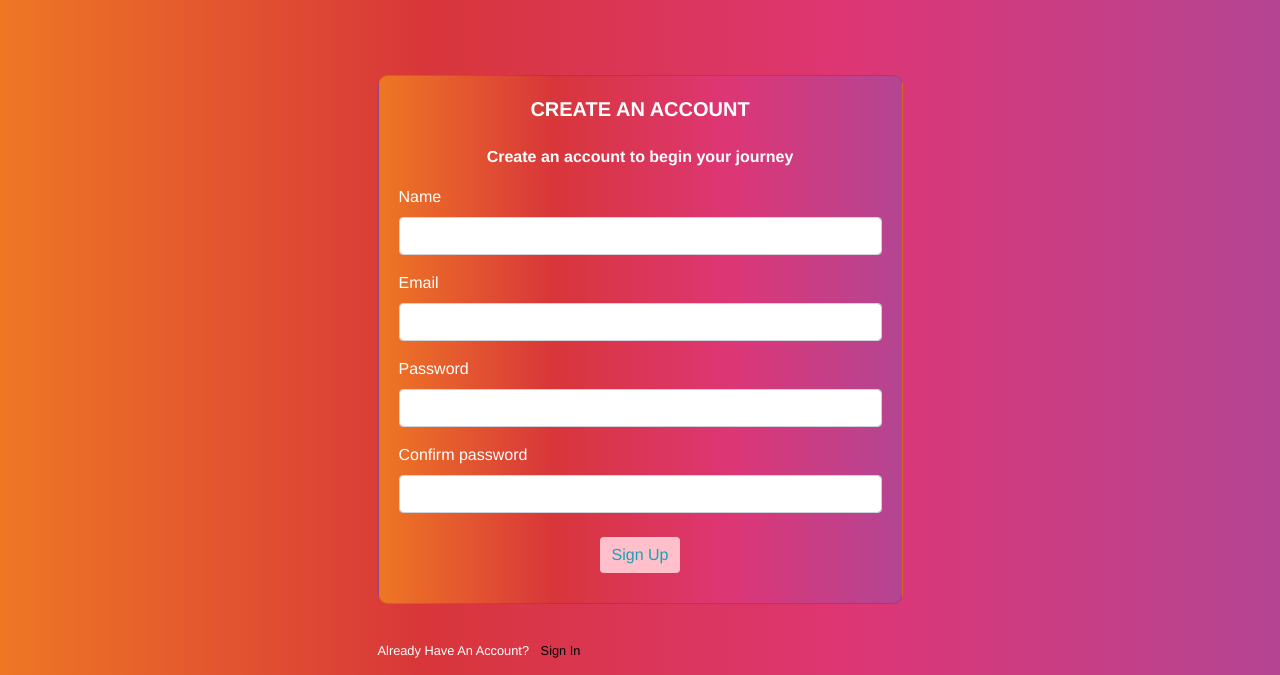
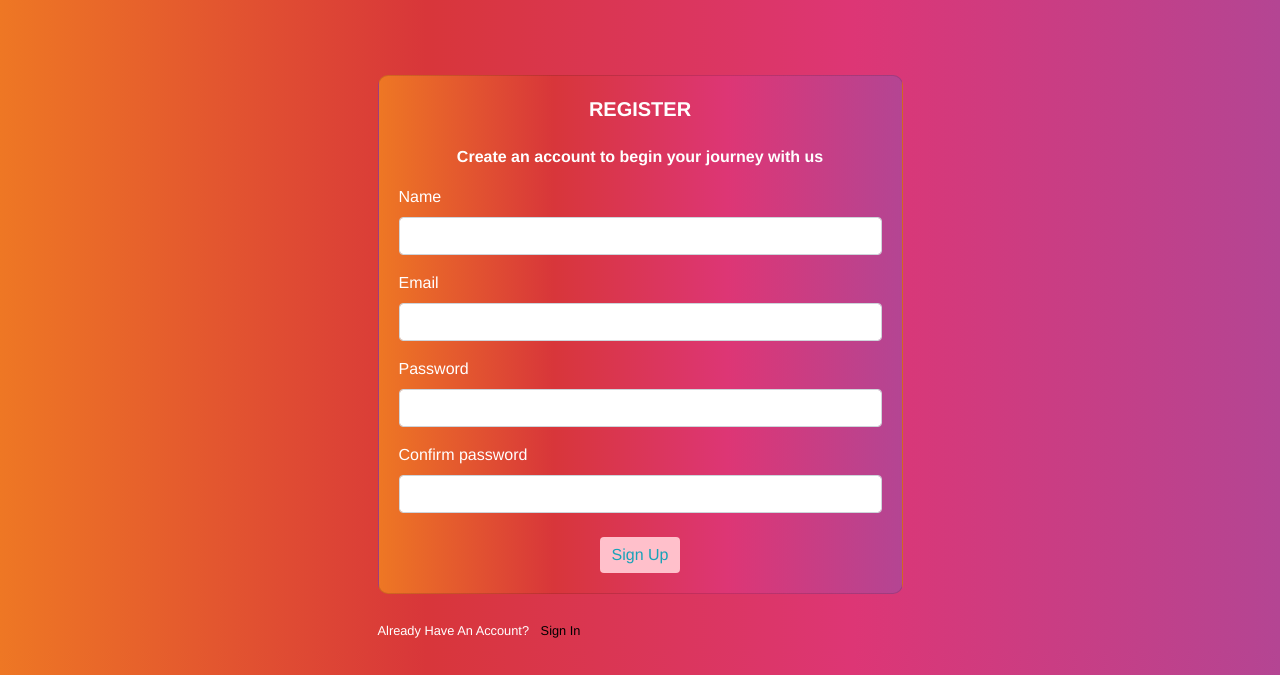
Before and after one commit to bennet489/RecipeHub, a Flask app: page /register in a window 1280 px wide. Shown: the part 125-800 px from the top of the page. Run offline with Flask 3, Linux system fonts and the light colour scheme; some libraries are stand-ins or nearby versions.

Commit message:
Update register.html

```diff
--- a/app/static/style.css
+++ b/app/static/style.css
@@ -8,7 +8,6 @@ body {
 .container-custom {
     max-width: 200px;
     margin-top: 20px;
-    margin-bottom: auto;
     padding-top: 100px;
 }
 
@@ -28,16 +27,17 @@ body {
 .card-body-custom {
     padding: 28px;
     text-align: center;
+    margin-bottom: 0%;
 }
 .card{
     text-align: left;
     max-width: auto;
     margin-top: 70px;
-    margin-bottom: 10px;
+    margin-bottom: 0px;
     display: flex;
     border-radius: 10px;
     padding-top: 1px;
-    padding-bottom: 10px;
+    padding-bottom: 0px;
     align-items: left;
     color: white;
     background: linear-gradient(to right, #ee7724, #d8363a, #dd3675, #b44593);
--- a/app/templates/register.html
+++ b/app/templates/register.html
@@ -5,8 +5,8 @@
         <div class="col-md-6">
             <div class="card">
                 <div class="card-body">
-                    <h5 class="card-title text-center mb-4">CREATE AN ACCOUNT</h5>
-                    <p class="p">Create an account to begin your journey</p>
+                    <h5 class="card-title text-center mb-4">REGISTER</h5>
+                    <p class="p">Create an account to begin your journey with us</p>
                     <form method="POST" action="">
                         {{ form.hidden_tag() }}
                         <div class="form-group">
```
